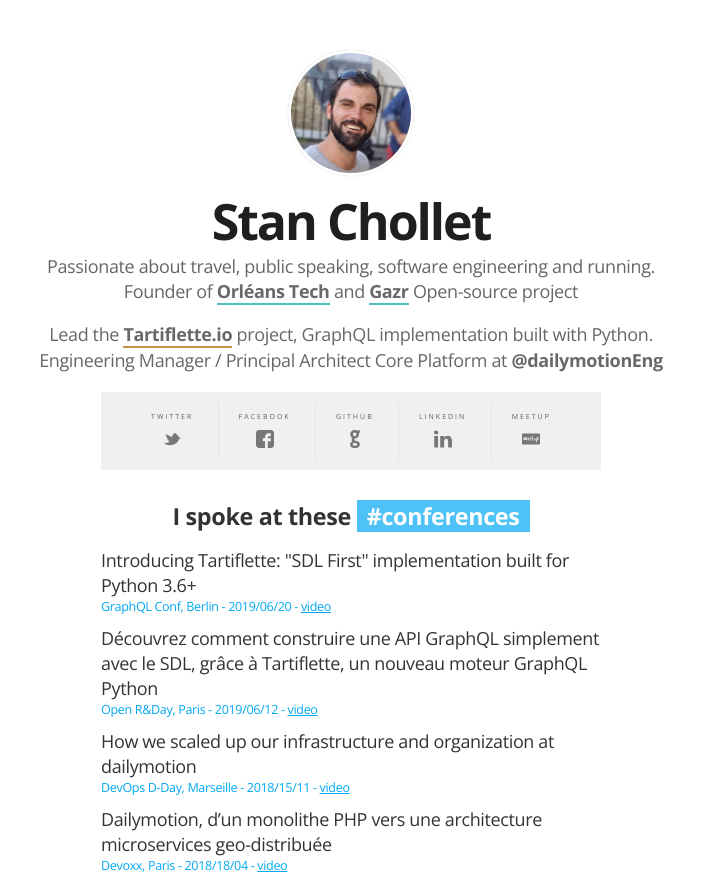
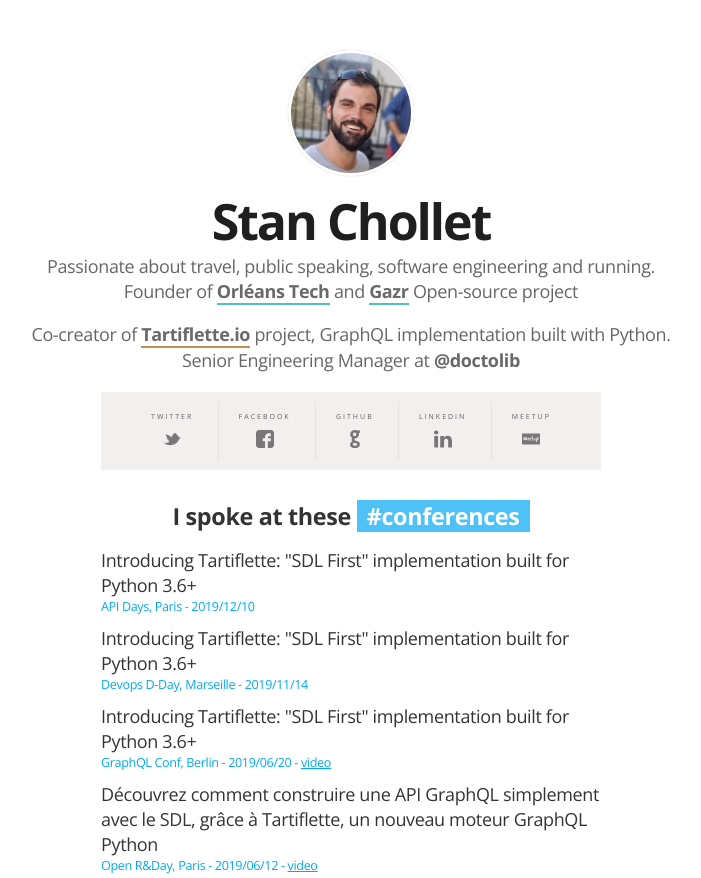
Before and after one commit to tsunammis/tsunammis.github.io, a website: page src/index.html in a window 1280 px wide. Shown: the top 878 px of the page, without its empty margins (289-990 px from the left). Drawn offline with nearby package versions, Linux system fonts and the light colour scheme.

Commit message:
:tada: move to Doctolib

```diff
--- a/src/index.html
+++ b/src/index.html
@@ -4,7 +4,7 @@
   <meta charset="UTF-8">
   <title>Stan Chollet - Software engineer, speaker, tech lover</title>
   <meta name="author" content="Stan Chollet">
-  <meta name="description" content="Engineering Manager / Principal Architect at Dailymotion, passionate about travels, sports and hight tech.">
+  <meta name="description" content="Senior Engineering Manager Doctolib, passionate about travels, sports and hight tech.">
   <meta http-equiv="X-UA-Compatible" content="IE=edge,chrome=1">
   <link href="https://fonts.googleapis.com/css?family=Open+Sans:400,600,700" rel="stylesheet">
   <link rel="stylesheet" href="normalize.css">
@@ -14,14 +14,14 @@
   <meta name="twitter:url" content="https://stan.life/">
   <meta name="twitter:image" content="https://stan.life/stan-chollet-social.jpg">
   <meta name="twitter:title" content="Software engineer, speaker, tech lover - Stan Chollet">
-  <meta name="twitter:description" content="Engineering Manager at Dailymotion, passionate about travels, sports and hight tech.">
+  <meta name="twitter:description" content="Senior Engineering Manager at Doctolib, passionate about travels, sports and hight tech.">
   <meta name="twitter:site" content="@tsunammis">
   <meta name="twitter:creator" content="@tsunammis">
   <meta property="og:title" content="Software engineer, speaker, tech lover - Stan Chollet">
   <meta property="og:url" content="https://stan.life">
   <meta property="og:locale" content="en_US">
   <meta property="og:site_name" content="stan.life">
-  <meta property="og:description" content="Engineering Manager at Dailymotion, passionate about travels, sports and hight tech.">
+  <meta property="og:description" content="Senior Engineering Manager at Doctolib, passionate about travels, sports and hight tech.">
   <meta property="og:image" content="https://stan.life/stan-chollet-social.jpg">
   <meta property="og:type" content="website">
   <!-- Google Tag Manager -->
@@ -48,8 +48,8 @@
         Founder of <a class="highligth bdcolor-vertdeau" href="//orleans-tech.com">Orléans Tech</a> and <a href="//gazr.io" class="highligth bdcolor-vertdeau">Gazr</a> Open-source project<br>
       </p>
       <p class="headline">
-        Lead the <a href="//github.com/dailymotion/tartiflette" class="highligth bdcolor-chaud">Tartiflette.io</a> project, GraphQL implementation built with Python.<br>
-        Engineering Manager / Principal Architect Core Platform at <a href="https://twitter.com/dailymotionEng" target="_blank" title="Twitter profile for @dailymotionEng">@dailymotionEng</a>
+        Co-creator of <a href="//github.com/tartiflette/tartiflette" class="highligth bdcolor-chaud">Tartiflette.io</a> project, GraphQL implementation built with Python.<br>
+        Senior Engineering Manager at <a href="https://twitter.com/doctolib" target="_blank" title="Twitter profile for @doctolib">@doctolib</a>
       </p>
     </div>
   </header>
@@ -87,6 +87,14 @@
   </ul>
   <h2>I spoke at these <span class="hashtag hashtag-confs">#conferences</span></h2>
   <ul class="events events-confs">
+    <li class="event">
+      <a href="https://www.apidays.co/paris" target="_blank" class="title">Introducing Tartiflette: "SDL First" implementation built for Python 3.6+</a>
+      <span class="place">API Days, Paris</em> - <span class="date">2019/12/10</span></span>
+    </li>
+    <li class="event">
+      <a href="https://2019.devops-dday.com/" target="_blank" class="title">Introducing Tartiflette: "SDL First" implementation built for Python 3.6+</a>
+      <span class="place">Devops D-Day, Marseille</em> - <span class="date">2019/11/14</span></span>
+    </li>
     <li class="event">
       <a href="https://www.graphqlconf.org/" target="_blank" class="title">Introducing Tartiflette: "SDL First" implementation built for Python 3.6+</a>
       <span class="place">GraphQL Conf, Berlin</em> - <span class="date">2019/06/20</span> - <a href="https://www.youtube.com/watch?v=r070pi8np1M" target="_blank">video</a></span>
@@ -225,6 +233,9 @@
   </ul>
   <h2>I've given presentations at some <span class="hashtag hashtag-bbls">#bbls</span></h2>
   <ul class="bbls-container">
+    <li>TinyClues <em>(GraphQL / Tartiflette, September 2019)</em></li>
+    <li>Papernest <em>(GraphQL / Tartiflette, September 2019)</em></li>
+    <li>CapsuleTech <em>(GraphQL / Tartiflette, September 2019)</em></li>
     <li>CNP Assurances <em>(GraphQL / Tartiflette, February 2019)</em></li>
     <li>Christian Dior <em>(GraphQL / Tartiflette, January 2019)</em></li>
     <li>EDF <em>(GraphQL / Tartiflette, January 2019)</em></li>
```
